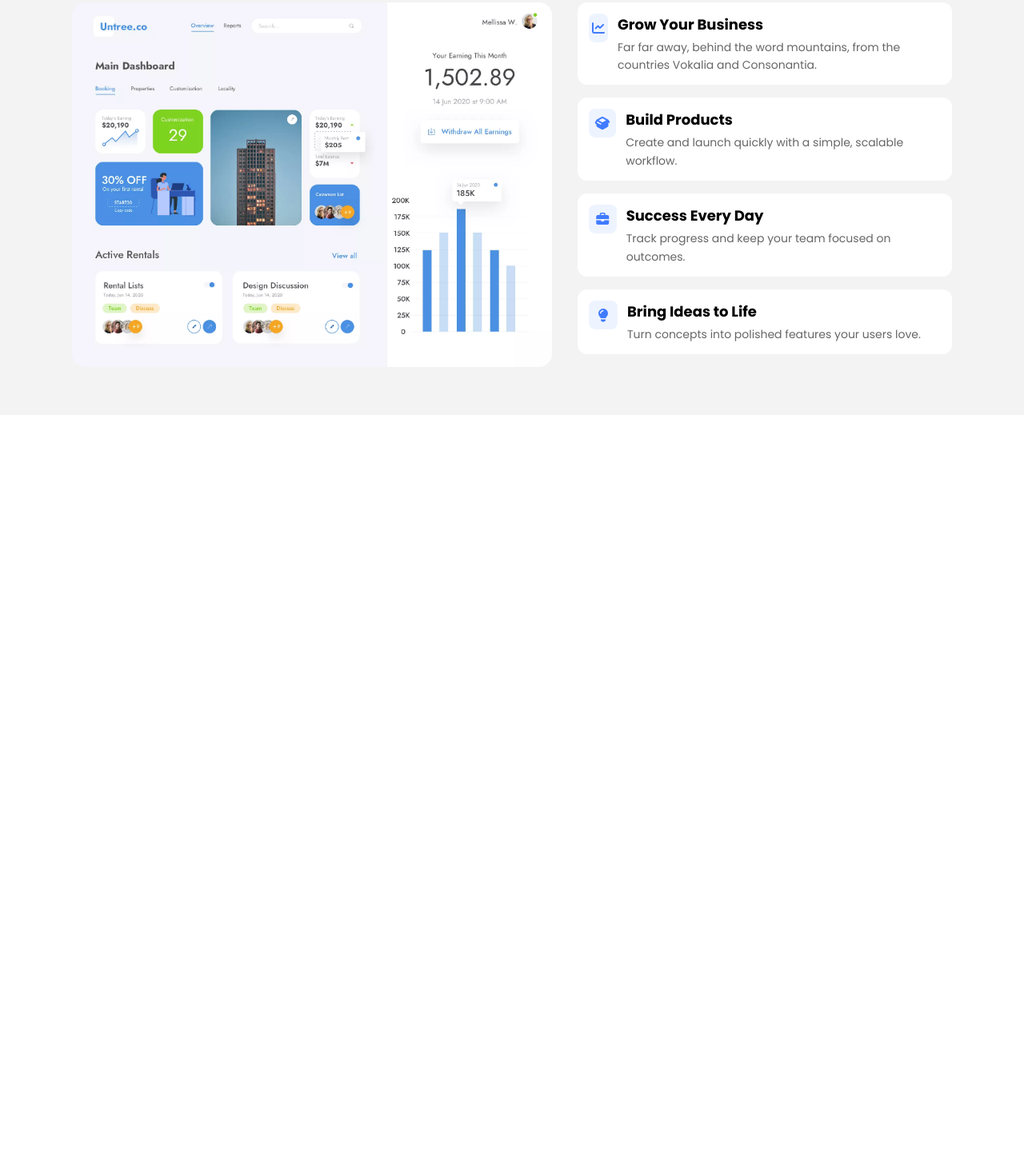
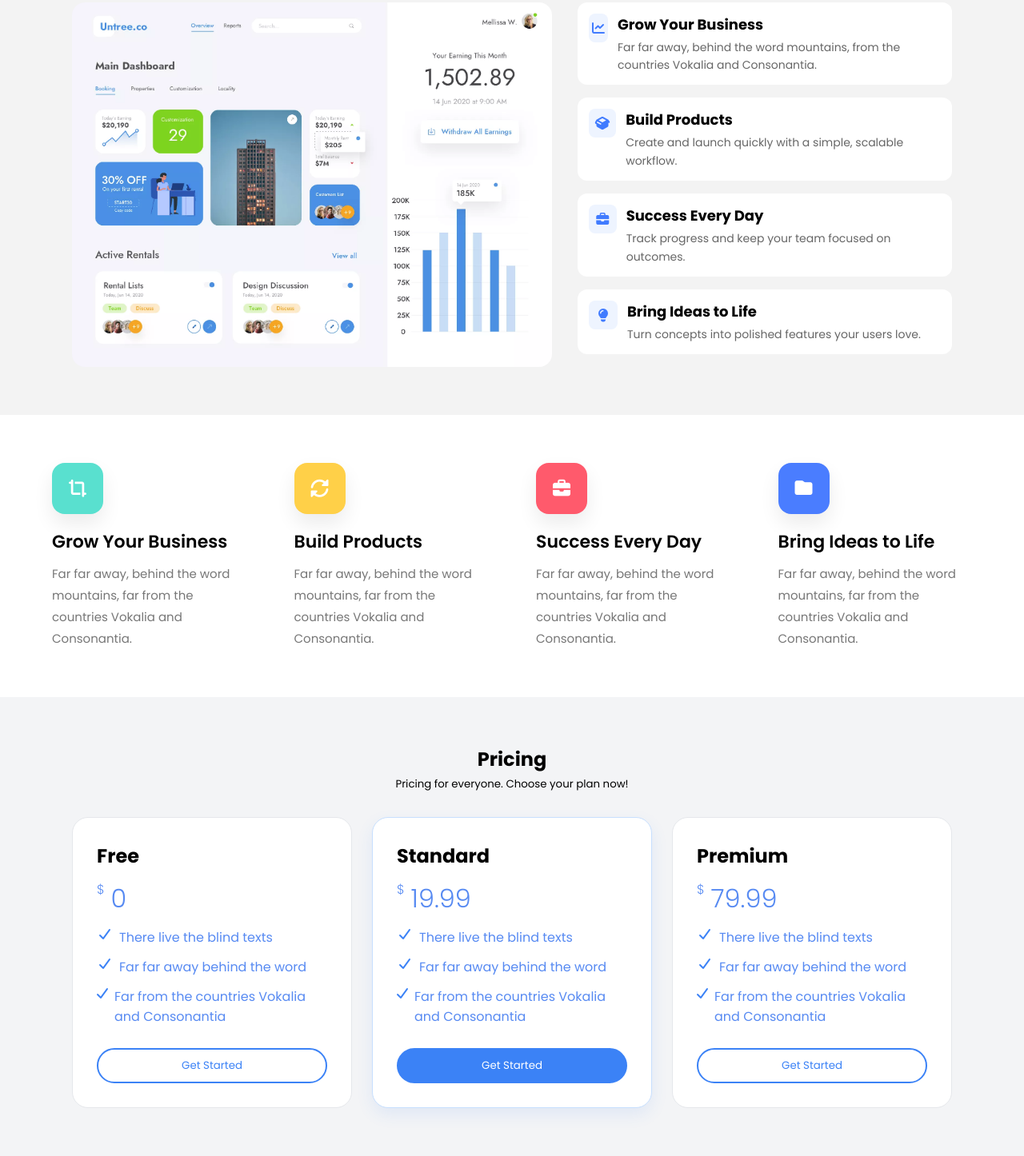
Before and after one commit to ngget23/launch, a plain HTML site: page index.html in a window 1280 px wide. Shown: the part 1751-3197 px from the top of the page at 80% size. Before the commit the page ends 2270 px from the top, so only its background shows below. Drawn offline with Linux system fonts and the light colour scheme.

Commit message:
added html and css for launch website plus temp python

```diff
--- a/assets/style/style.css
+++ b/assets/style/style.css
@@ -237,3 +237,141 @@
   line-height: 1.6;
   font-size: 14px;
 }
+
+.features-wrap {
+  background: #fff;
+  padding: 60px 30px;
+}
+
+.features-grid {
+  max-width: 1150px;
+  margin: 0 auto;
+  display: grid;
+  display: flex;
+  gap: 60px;
+}
+
+
+.feature-card h3 {
+  margin: 18px 0 10px;
+  font-size: 22px;
+  font-weight: 600;
+}
+
+.feature-card p {
+  color: #777;
+  line-height: 1.8;
+  font-size: 15px;
+  margin: 0;
+}
+
+
+.feature-icon {
+  width: 64px;
+  height: 64px;
+  border-radius: 16px;
+  display: grid;
+  place-items: center;
+  font-size: 22px;
+  color: #fff;
+  box-shadow: 0 12px 24px rgba(0,0,0,.08);
+}
+
+.feature-icon.green {
+  background: #47d864;
+}
+.feature-icon.teal {
+  background: #59e0cf;
+}
+.feature-icon.yellow {
+  background: #ffd048;
+}
+.feature-icon.red {
+  background: #ff5a6c;
+}
+.feature-icon.blue{
+  background: #4a7dff;
+}
+
+.hero-5 {
+  background: #f3f4f6;
+  padding: 60px 40px;
+}
+
+.pricing-title {
+  text-align: center;
+  margin-bottom: 30px;
+}
+
+.pricing-grid {
+  display: grid;
+  grid-template-columns: repeat(auto-fit, minmax(250px, 1fr));
+  gap: 25px;
+  max-width: 1100px;
+  margin: 0 auto;
+}
+
+
+.box-1 {
+  background: #ffffff;
+  border: 1px solid #e5e7eb;
+  border-radius: 20px;
+  padding: 30px;
+  display: flex;
+  flex-direction: column;
+  gap: 12px;
+}
+
+.price {
+  font-size: 32px;
+  font-weight: 300;
+  color: #3b82f6;
+}
+
+.price sup {
+  font-size: 16px;
+}
+
+
+.box-1 p {
+  color: #578af2;
+  display: flex;
+  gap: 8px;
+  align-items: flex-start;
+}
+
+.box-1 i {
+  color: #3b82f6;
+}
+
+
+.box-1 button {
+  margin-top: 15px;
+  padding: 10px 20px;
+  border-radius: 30px;
+  cursor: pointer;
+  border: 2px solid #3b82f6;
+  transition: all 0.3s ease;
+}
+
+.btn-ghost {
+  background: #fff;
+  color: #3b82f6;
+}
+
+.btn-fill {
+  background: #3b82f6;
+  color: #fff;
+}
+
+
+.featured {
+  border-color: #c7dffe;
+  box-shadow: 0px 8px 20px rgba(59, 130, 246, 0.1);
+}
+
+.box-1 button:hover {
+  background: #3b82f6;
+  color: #fff;
+  padding: 15px 15px;
+}
--- a/index.html
+++ b/index.html
@@ -105,7 +105,7 @@
       </li>
 
       <li class="feature">
-        <sp an class="icon"><i class="fa-solid fa-briefcase"></i></sp>
+        <span class="icon"><i class="fa-solid fa-briefcase"></i></span>
         <div>
           <h3>Success Every Day</h3>
           <p>Track progress and keep your team focused on outcomes.</p>
@@ -122,5 +122,72 @@
     </ul>
   </div>
 </section>
+<section class="features-wrap">
+  <div class="features-grid">
+    <div class="feature-card">
+      <div class="feature-icon teal"><i class="fa-solid fa-crop-simple"></i></div>
+      <h3>Grow Your Business</h3>
+      <p>Far far away, behind the word mountains, far from the countries Vokalia and Consonantia.</p>
+    </div>
+
+    <div class="feature-card">
+      <div class="feature-icon yellow"><i class="fa-solid fa-rotate"></i></div>
+      <h3>Build Products</h3>
+      <p>Far far away, behind the word mountains, far from the countries Vokalia and Consonantia.</p>
+    </div>
+
+    <div class="feature-card">
+      <div class="feature-icon red"><i class="fa-solid fa-briefcase"></i></div>
+      <h3>Success Every Day</h3>
+      <p>Far far away, behind the word mountains, far from the countries Vokalia and Consonantia.</p>
+    </div>
+
+    <div class="feature-card">
+      <div class="feature-icon blue"><i class="fa-solid fa-folder"></i></div>
+      <h3>Bring Ideas to Life</h3>
+      <p>Far far away, behind the word mountains, far from the countries Vokalia and Consonantia.</p>
+    </div>
+  </div>
+</section>
+<section class="hero-5">
+  <div class="container-4">
+    <div class="pricing-title">
+      <h1>Pricing</h1>
+      <small>Pricing for everyone. Choose your plan now!</small>
+    </div>
+
+    <div class="pricing-grid">
+      <div class="box-1">
+        <h2>Free</h2>
+        <p class="price"><sup>$</sup>0</p>
+        <p><i class="fa-solid fa-check"></i>There live the blind texts</p>
+        <p><i class="fa-solid fa-check"></i>Far far away behind the word</p>
+        <p><i class="fa-solid fa-check"></i>Far from the countries Vokalia and Consonantia</p>
+        <button class="btn-ghost">Get Started</button>
+      </div>
+
+      <div class="box-1 featured">
+        <h2>Standard</h2>
+        <p class="price"><sup>$</sup>19.99</p>
+        <p><i class="fa-solid fa-check"></i>There live the blind texts</p>
+        <p><i class="fa-solid fa-check"></i>Far far away behind the word</p>
+        <p><i class="fa-solid fa-check"></i>Far from the countries Vokalia and Consonantia</p>
+        <button class="btn-fill">Get Started</button>
+      </div>
+
+      <div class="box-1">
+        <h2>Premium</h2>
+        <p class="price"><sup>$</sup>79.99</p>
+        <p><i class="fa-solid fa-check"></i>There live the blind texts</p>
+        <p><i class="fa-solid fa-check"></i>Far far away behind the word</p>
+        <p><i class="fa-solid fa-check"></i>Far from the countries Vokalia and Consonantia</p>
+        <button class="btn-ghost">Get Started</button>
+      </div>
+    </div>
+  </div>
+</section>
+<section>
+
+</section>
 </body>
 </html>
```
Also changed, not shown: 1 other file.
